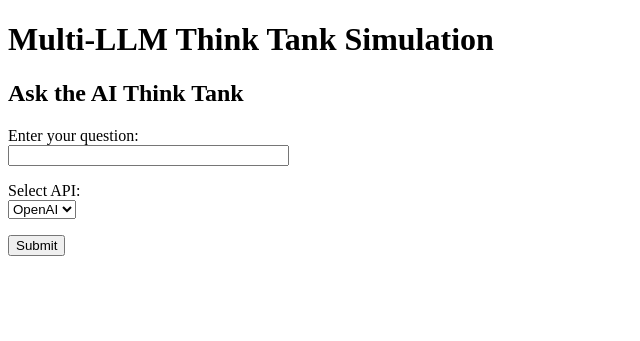
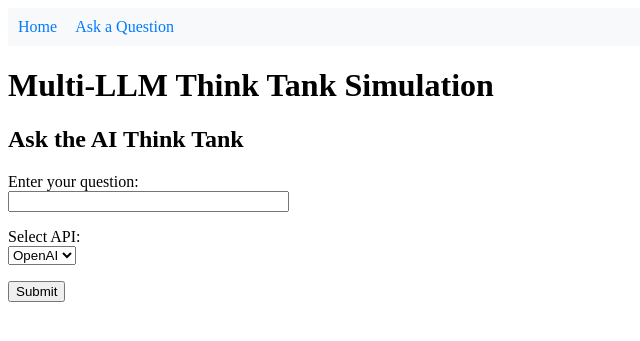
Before and after one commit to ryanklee/think-taink, a Flask app: page /ask in a window 1280 px wide. Shown: the top 341 px of the page, without its empty margins (0-640 px from the left). Run offline with Flask 2, Linux system fonts and the light colour scheme; parts of the project's set-up code (start-up, migrations or seed data) failed here and were passed over.

Commit message:
feat: Add navigation bar and display API type in result

```diff
--- a/src/web/templates/base.html
+++ b/src/web/templates/base.html
@@ -4,8 +4,23 @@
     <meta charset="UTF-8">
     <meta name="viewport" content="width=device-width, initial-scale=1.0">
     <title>Multi-LLM Think Tank Simulation</title>
+    <style>
+        nav {
+            background-color: #f8f9fa;
+            padding: 10px;
+        }
+        nav a {
+            margin-right: 15px;
+            text-decoration: none;
+            color: #007bff;
+        }
+    </style>
 </head>
 <body>
+    <nav>
+        <a href="{{ url_for('main.index') }}">Home</a>
+        <a href="{{ url_for('main.ask_question') }}">Ask a Question</a>
+    </nav>
     <h1>Multi-LLM Think Tank Simulation</h1>
     {% with messages = get_flashed_messages(with_categories=true) %}
         {% if messages %}
--- a/src/web/templates/result.html
+++ b/src/web/templates/result.html
@@ -2,6 +2,8 @@
 {% block content %}
 <h2>Question:</h2>
 <p>{{ question }}</p>
+<h2>API Used:</h2>
+<p>{{ api_type }}</p>
 <h2>Response:</h2>
 <div id="response"></div>
 <div>
```
